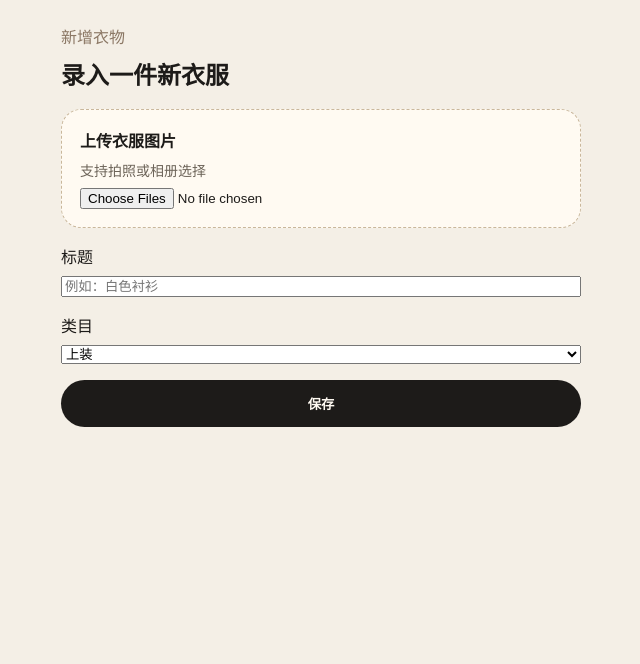
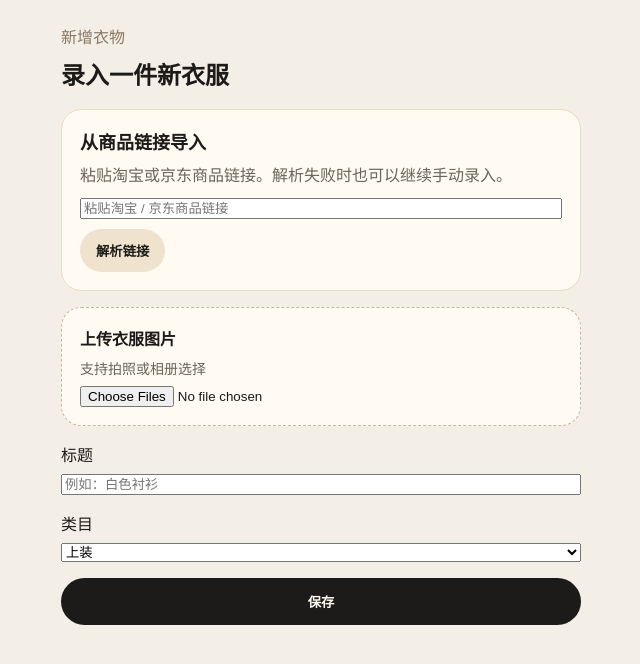
Before and after one commit to pandacoffee-ghost/closingast, a Next.js app: page /items/new in a window 1280 px wide. Shown: the top 664 px of the page, without its empty margins (319-959 px from the left). Built offline with nearby package versions, Linux system fonts and the light colour scheme.

Commit message:
feat: add lightweight link import

```diff
--- /dev/null
+++ b/app/api/import/route.ts
@@ -0,0 +1,24 @@
+import { z } from "zod";
+import { parseProductLink } from "@/lib/imports/link-parser";
+
+const importRequestSchema = z.object({
+  url: z.string().url()
+});
+
+export async function POST(request: Request) {
+  const payload = await request.json();
+  const parsed = importRequestSchema.safeParse(payload);
+
+  if (!parsed.success) {
+    return Response.json(
+      {
+        error: "Invalid import payload",
+        details: parsed.error.flatten()
+      },
+      { status: 400 }
+    );
+  }
+
+  const result = await parseProductLink(parsed.data.url);
+  return Response.json(result, { status: 200 });
+}
--- a/components/items/item-form.tsx
+++ b/components/items/item-form.tsx
@@ -1,9 +1,11 @@
 import React from "react";
 import { ImagePicker } from "./image-picker";
+import { LinkImportPanel } from "./link-import-panel";
 
 export function ItemForm() {
   return (
     <form style={{ display: "grid", gap: "16px" }}>
+      <LinkImportPanel />
       <ImagePicker />
 
       <label style={{ display: "grid", gap: "8px" }}>
--- /dev/null
+++ b/components/items/link-import-panel.tsx
@@ -0,0 +1,36 @@
+import React from "react";
+
+export function LinkImportPanel() {
+  return (
+    <section
+      style={{
+        display: "grid",
+        gap: "10px",
+        padding: "18px",
+        borderRadius: "20px",
+        background: "#fffaf2",
+        border: "1px solid #eadbc2"
+      }}
+    >
+      <h2 style={{ margin: 0, fontSize: "18px" }}>从商品链接导入</h2>
+      <p style={{ margin: 0, color: "#6d6459", lineHeight: 1.5 }}>
+        粘贴淘宝或京东商品链接。解析失败时也可以继续手动录入。
+      </p>
+      <input name="sourceUrl" placeholder="粘贴淘宝 / 京东商品链接" />
+      <button
+        type="button"
+        style={{
+          justifySelf: "start",
+          border: 0,
+          borderRadius: "999px",
+          padding: "12px 16px",
+          background: "#efe3ce",
+          color: "#1d1b19",
+          fontWeight: 700
+        }}
+      >
+        解析链接
+      </button>
+    </section>
+  );
+}
--- /dev/null
+++ b/lib/imports/link-parser.ts
@@ -0,0 +1,38 @@
+import { detectPlatform } from "./platform-detector";
+
+type ImportResult =
+  | {
+      mode: "success";
+      platform: "taobao" | "jd";
+      title: string;
+      sourceUrl: string;
+      imageUrl: string | null;
+      storeName: string | null;
+      priceText: string | null;
+    }
+  | {
+      mode: "manual";
+      platform: "manual" | "taobao" | "jd";
+      sourceUrl: string;
+      reason: string;
+    };
+
+export async function parseProductLink(url: string): Promise<ImportResult> {
+  const platform = detectPlatform(url);
+
+  if (platform === "manual") {
+    return {
+      mode: "manual",
+      platform,
+      sourceUrl: url,
+      reason: "unsupported-platform"
+    };
+  }
+
+  return {
+    mode: "manual",
+    platform,
+    sourceUrl: url,
+    reason: "parser-not-implemented"
+  };
+}
--- /dev/null
+++ b/lib/imports/platform-detector.ts
@@ -0,0 +1,20 @@
+import type { SourcePlatform } from "@/lib/items/types";
+
+export function detectPlatform(url: string): SourcePlatform {
+  try {
+    const parsed = new URL(url);
+    const hostname = parsed.hostname.toLowerCase();
+
+    if (hostname.includes("taobao.com")) {
+      return "taobao";
+    }
+
+    if (hostname.includes("jd.com")) {
+      return "jd";
+    }
+
+    return "manual";
+  } catch {
+    return "manual";
+  }
+}
```
Also changed, not shown: 2 other files (tests, documents, lock files or other folders).
